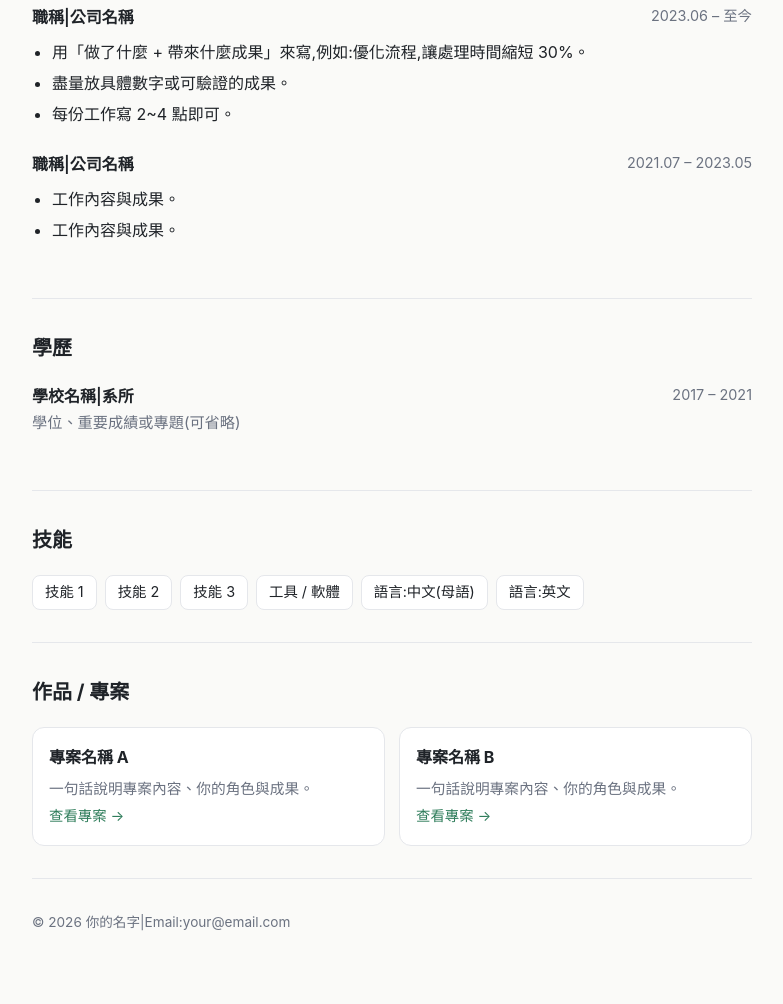
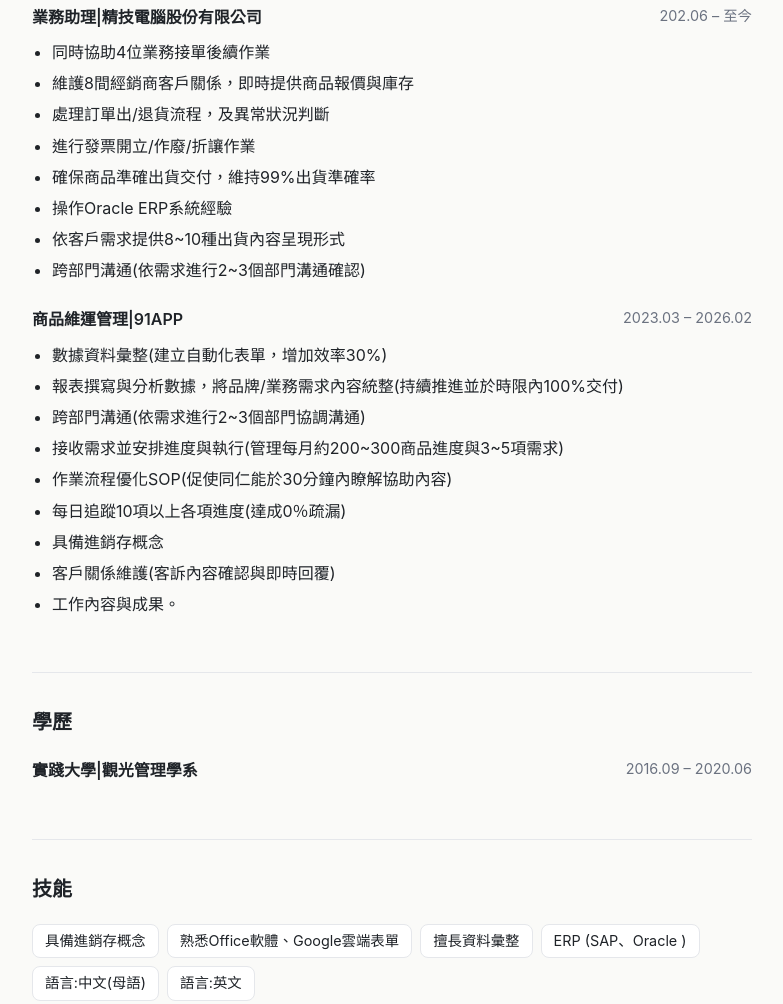
Before and after one commit to millylee1022/millylee1022.github.io, a plain HTML site: page index.html in a window 1280 px wide. Shown: the part 438-1442 px from the top of the page, without its empty margins (248-1031 px from the left). Drawn offline with Linux system fonts and the light colour scheme.

Commit message:
Update index.html

```diff
--- a/index.html
+++ b/index.html
@@ -3,8 +3,8 @@
 <head>
 <meta charset="UTF-8">
 <meta name="viewport" content="width=device-width, initial-scale=1">
-<title>你的名字|個人履歷</title>
-<meta name="description" content="你的名字的個人履歷網站">
+<title>李明穎 Milly|個人履歷</title>
+<meta name="description" content="李明穎 Milly Lee個人履歷網站">
 <style>
   :root {
     --bg: #fafaf8;
@@ -74,14 +74,14 @@
 
   <!-- 頂部:姓名與簡介 -->
   <header>
-    <h1>你的名字</h1>
-    <div class="role">你的職稱或定位(例如:UI 設計師 / 行銷企劃 / 軟體工程師)</div>
+    <h1>李明穎 Milly</h1>
+    <div class="role">業務助理</div>
     <p class="intro">
       用兩三句話介紹自己:你是誰、擅長什麼、想做什麼樣的工作。
-      讓招募者 10 秒內就知道你的價值。
+      讓招募者 10 秒內就知道你的價值>還要再改。
     </p>
     <div class="links">
-      <a class="btn primary" href="mailto:your@email.com">寄信給我</a>
+      <a class="btn primary" href="mailto:millylee2210@gmail.com">寄信給我</a>
       <a class="btn" href="resume.pdf">下載 PDF 履歷</a>
       <a class="btn" href="https://www.linkedin.com/in/你的帳號" target="_blank" rel="noopener">LinkedIn</a>
       <a class="btn" href="https://github.com/millylee1022" target="_blank" rel="noopener">GitHub</a>
@@ -94,23 +94,35 @@
 
     <div class="item">
       <div class="head">
-        <span class="title">職稱|公司名稱</span>
-        <span class="date">2023.06 – 至今</span>
+        <span class="title">業務助理|精技電腦股份有限公司</span>
+        <span class="date">202.06 – 至今</span>
       </div>
       <ul>
-        <li>用「做了什麼 + 帶來什麼成果」來寫,例如:優化流程,讓處理時間縮短 30%。</li>
-        <li>盡量放具體數字或可驗證的成果。</li>
-        <li>每份工作寫 2~4 點即可。</li>
+        <li>同時協助4位業務接單後續作業</li>
+        <li>維護8間經銷商客戶關係，即時提供商品報價與庫存</li>
+        <li>處理訂單出/退貨流程，及異常狀況判斷</li>
+        <li>進行發票開立/作廢/折讓作業</li>
+        <li>確保商品準確出貨交付，維持99%出貨準確率</li>
+        <li>操作Oracle ERP系統經驗</li>
+        <li>依客戶需求提供8~10種出貨內容呈現形式</li>
+        <li>跨部門溝通(依需求進行2~3個部門溝通確認)</li>
       </ul>
     </div>
 
     <div class="item">
       <div class="head">
-        <span class="title">職稱|公司名稱</span>
-        <span class="date">2021.07 – 2023.05</span>
+        <span class="title">商品維運管理|91APP</span>
+        <span class="date">2023.03 – 2026.02</span>
       </div>
       <ul>
-        <li>工作內容與成果。</li>
+        <li>數據資料彙整(建立自動化表單，增加效率30%)</li>
+        <li>報表撰寫與分析數據，將品牌/業務需求內容統整(持續推進並於時限內100%交付)</li>
+        <li>跨部門溝通(依需求進行2~3個部門協調溝通)</li>
+        <li>接收需求並安排進度與執行(管理每月約200~300商品進度與3~5項需求)</li>
+        <li>作業流程優化SOP(促使同仁能於30分鐘內瞭解協助內容)</li>
+        <li>每日追蹤10項以上各項進度(達成0％疏漏)</li>
+        <li>具備進銷存概念</li>
+        <li>客戶關係維護(客訴內容確認與即時回覆)</li>
         <li>工作內容與成果。</li>
       </ul>
     </div>
@@ -121,10 +133,9 @@
     <h2>學歷</h2>
     <div class="item">
       <div class="head">
-        <span class="title">學校名稱|系所</span>
-        <span class="date">2017 – 2021</span>
+        <span class="title">實踐大學|觀光管理學系</span>
+        <span class="date">2016.09 – 2020.06</span>
       </div>
-      <div class="sub">學位、重要成績或專題(可省略)</div>
     </div>
   </section>
 
@@ -132,22 +143,22 @@
   <section>
     <h2>技能</h2>
     <div class="tags">
-      <span class="tag">技能 1</span>
-      <span class="tag">技能 2</span>
-      <span class="tag">技能 3</span>
-      <span class="tag">工具 / 軟體</span>
+      <span class="tag">具備進銷存概念</span>
+      <span class="tag">熟悉Office軟體、Google雲端表單</span>
+      <span class="tag">擅長資料彙整</span>
+      <span class="tag">ERP (SAP、Oracle )</span>
       <span class="tag">語言:中文(母語)</span>
       <span class="tag">語言:英文</span>
     </div>
   </section>
 
-  <!-- 作品 / 專案 -->
+  <!-- RPA / 系統導入 -->
   <section>
     <h2>作品 / 專案</h2>
     <div class="cards">
       <div class="card">
-        <h3>專案名稱 A</h3>
-        <p>一句話說明專案內容、你的角色與成果。</p>
+        <h3>RPA自動化流程 A</h3>
+        <p>自動上架流程事前規劃與外部廠商demo溝通、廠商製作完成進行測試與反饋。</p>
         <a href="#">查看專案 →</a>
       </div>
       <div class="card">
@@ -159,7 +170,7 @@
   </section>
 
   <footer>
-    © 2026 你的名字|Email:your@email.com
+    © 2026 李明穎 Milly|Email:millylee2210@gmail.com
   </footer>
 
 </div>
```
